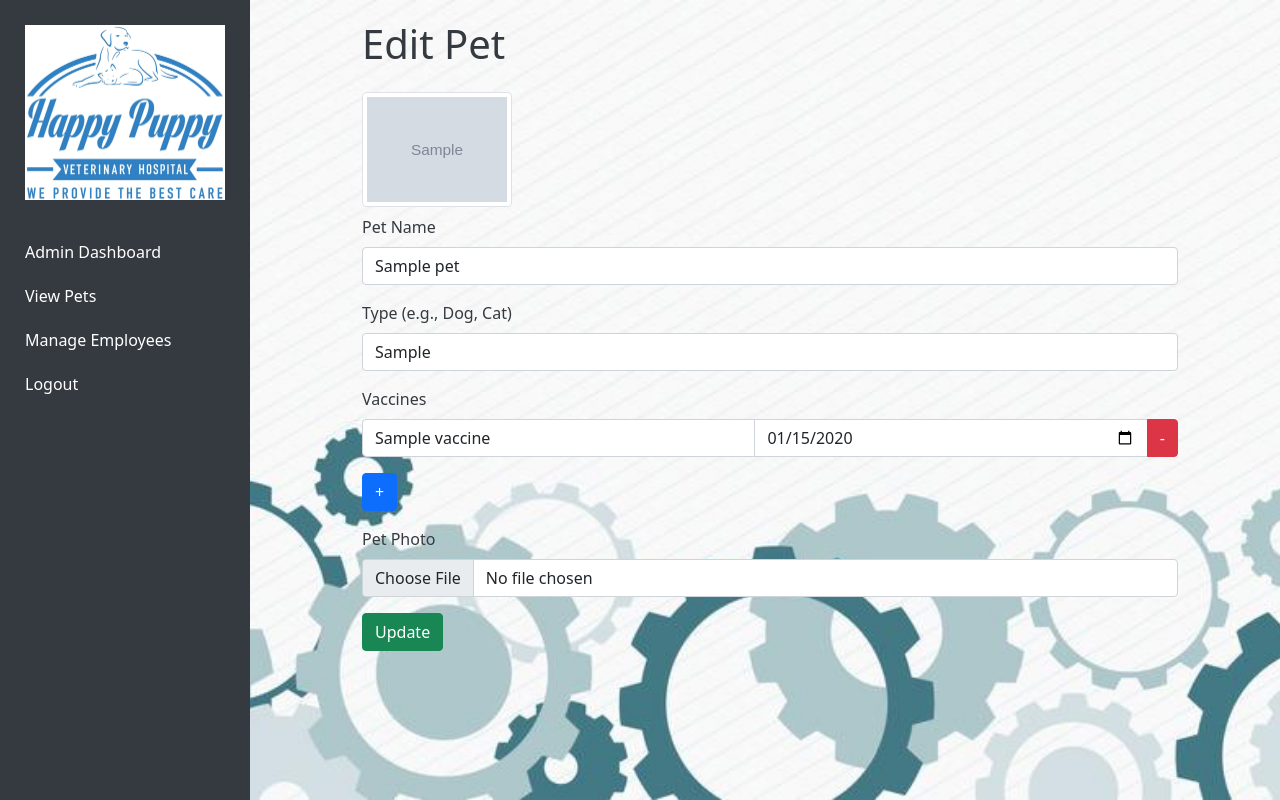
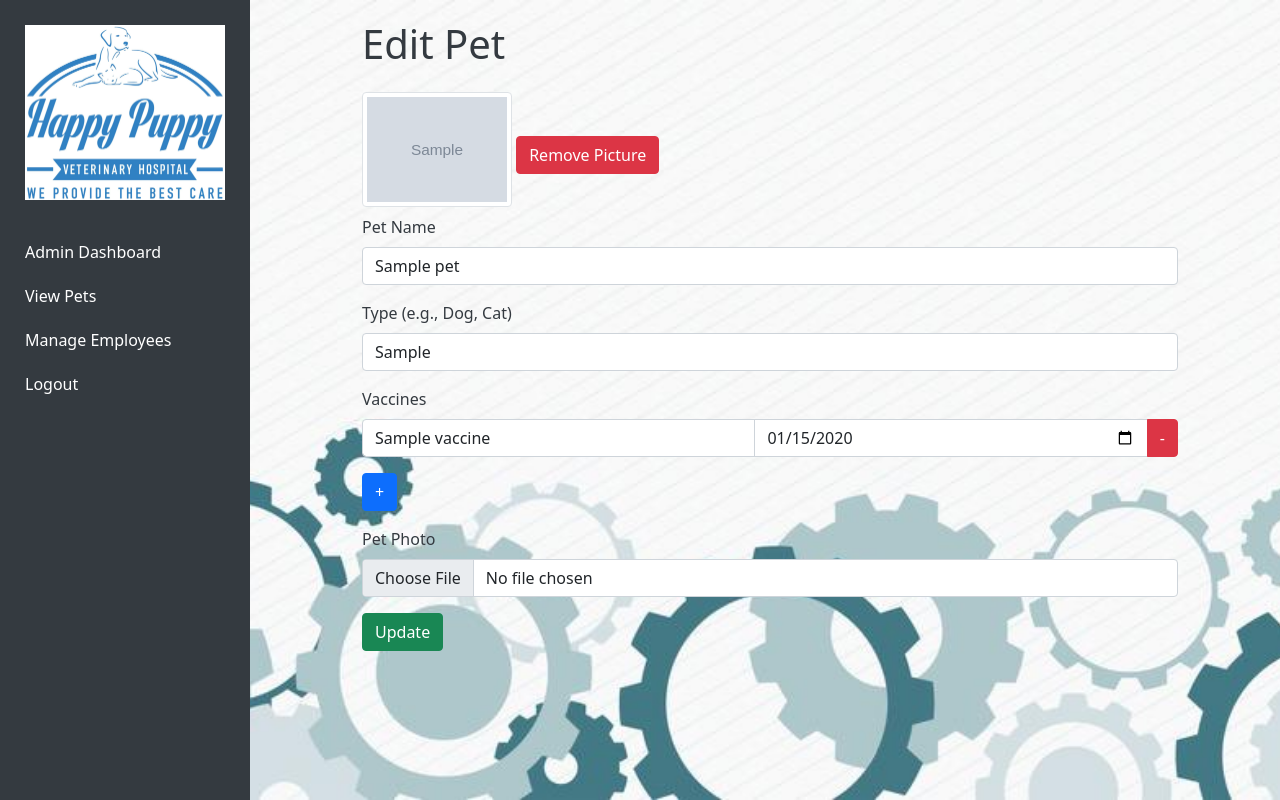
Before and after one commit to SariItani/vet-website, a Flask app: page /admin_edit_pet/1 in a window 1280 px wide. Run offline with Flask 3, Linux system fonts and the light colour scheme; the visitor is signed in with stand-in values (Sample User, id 1); tables that the repository leaves empty hold one stand-in row (values such as "Sample post"); grey boxes marked "Sample" are stand-in pictures.

Commit message:
some bugs

```diff
--- a/vet_app/templates/admin_edit_pet.html
+++ b/vet_app/templates/admin_edit_pet.html
@@ -63,8 +63,10 @@
         </div>
     <div class="content">
         <h1 class="mb-4">Edit Pet</h1>
+        <form method="post" action="{{ url_for('admin_edit_pet', pet_id=pet.id) }}" enctype="multipart/form-data">
         {% if pet.photo %}
             <img src="{{ url_for('static', filename='uploads/' ~ pet.photo) }}" class="img-thumbnail mb-2" alt="Pet Photo" style="max-width: 150px;">
+            <button type="submit" name="remove_picture" class="btn btn-danger remove-button mb-2">Remove Picture</button>
         {% else %}
             <p>image not available</p>
         {% endif %}
@@ -81,7 +83,6 @@
             </div>
         {% endif %}
         {% endwith %}
-        <form method="post" action="{{ url_for('admin_edit_pet', pet_id=pet.id) }}" enctype="multipart/form-data">
             <div class="mb-3">
                 <label for="name" class="form-label">Pet Name</label>
                 <input type="text" class="form-control" id="name" name="name" value="{{ pet.name }}" required>
@@ -105,7 +106,7 @@
                 <label for="pet_photo" class="form-label">Pet Photo</label>
                 <input type="file" class="form-control" id="pet_photo" name="pet_photo">
             </div>
-            <button type="submit" class="btn btn-success">Update</button>
+            <button type="submit" name="update" class="btn btn-success">Update</button>
         </form>
     </div>
     </div>
--- a/vet_app/templates/manage_pets.html
+++ b/vet_app/templates/manage_pets.html
@@ -92,6 +92,7 @@
                                 </a>
                             </div>
                         </li>
+                        <br>
                         {% endfor %}
                     </ul>
                 </div>
--- a/vet_app/views.py
+++ b/vet_app/views.py
@@ -401,6 +401,17 @@ def admin_edit_pet(pet_id):
                 save_and_resize_image(pet_photo, photo_filename)
                 cursor.execute('UPDATE Pets SET photo = %s WHERE id = %s', (photo_filename, pet_id))
 
+        # Handle pet picture removal
+        if 'remove_picture' in request.form:
+            cursor.execute('SELECT photo FROM Pets WHERE id = %s', (pet_id,))
+            pet = cursor.fetchone()
+            if pet['photo']:
+                picture_path = os.path.join(app.root_path, 'static/uploads', pet['photo'])
+                if os.path.exists(picture_path):
+                    os.remove(picture_path)
+                cursor.execute('UPDATE Pets SET photo = NULL WHERE id = %s', (pet_id,))
+                conn.commit()
+
         cursor.execute('UPDATE Pets SET name = %s, type = %s WHERE id = %s', (name, type, pet_id))
         cursor.execute('DELETE FROM pet_vaccines WHERE pet_id = %s', (pet_id,))
         for vaccine_name, vaccination_date in zip(vaccines, vaccination_dates):
@@ -496,6 +507,17 @@ def edit_pet(pet_id):
         vaccines = request.form.getlist('vaccine_name[]')
         vaccination_dates = request.form.getlist('vaccination_date[]')
 
+        # Handle pet picture removal
+        if 'remove_picture' in request.form:
+            cursor.execute('SELECT photo FROM Pets WHERE id = %s', (pet_id,))
+            pet = cursor.fetchone()
+            if pet['photo']:
+                picture_path = os.path.join(app.root_path, 'static/uploads', pet['photo'])
+                if os.path.exists(picture_path):
+                    os.remove(picture_path)
+                cursor.execute('UPDATE Pets SET photo = NULL WHERE id = %s', (pet_id,))
+                conn.commit()
+
         if 'pet_photo' in request.files:
             pet_photo = request.files['pet_photo']
             if pet_photo.filename != '':
```
Also changed, not shown: vet_app/templates/dashboard.html (+7 -7 lines), vet_app/static/uploads/LITERALLY ME KITTY.jpeg (deleted), vet_app/static/uploads/cat.jpeg (added).
